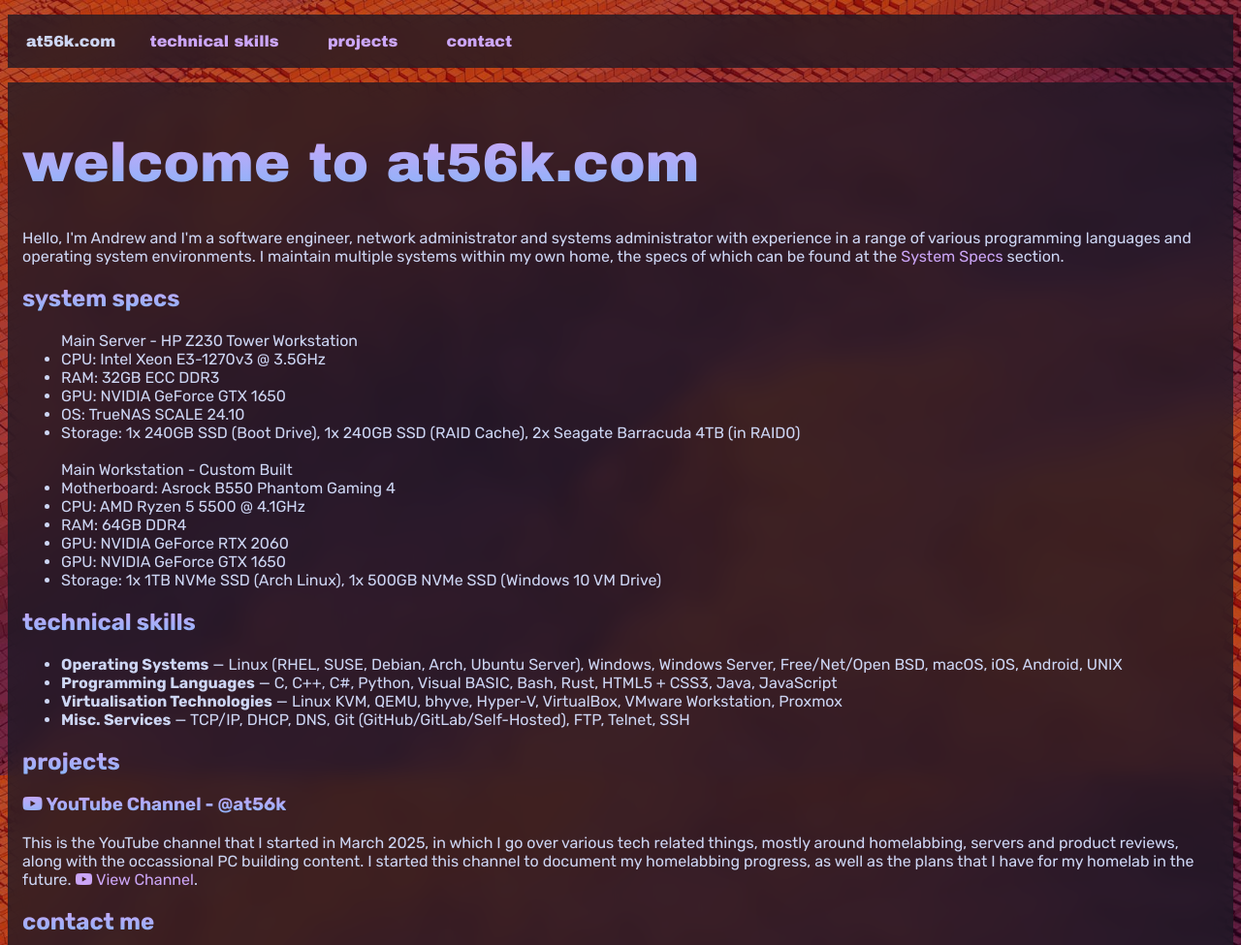
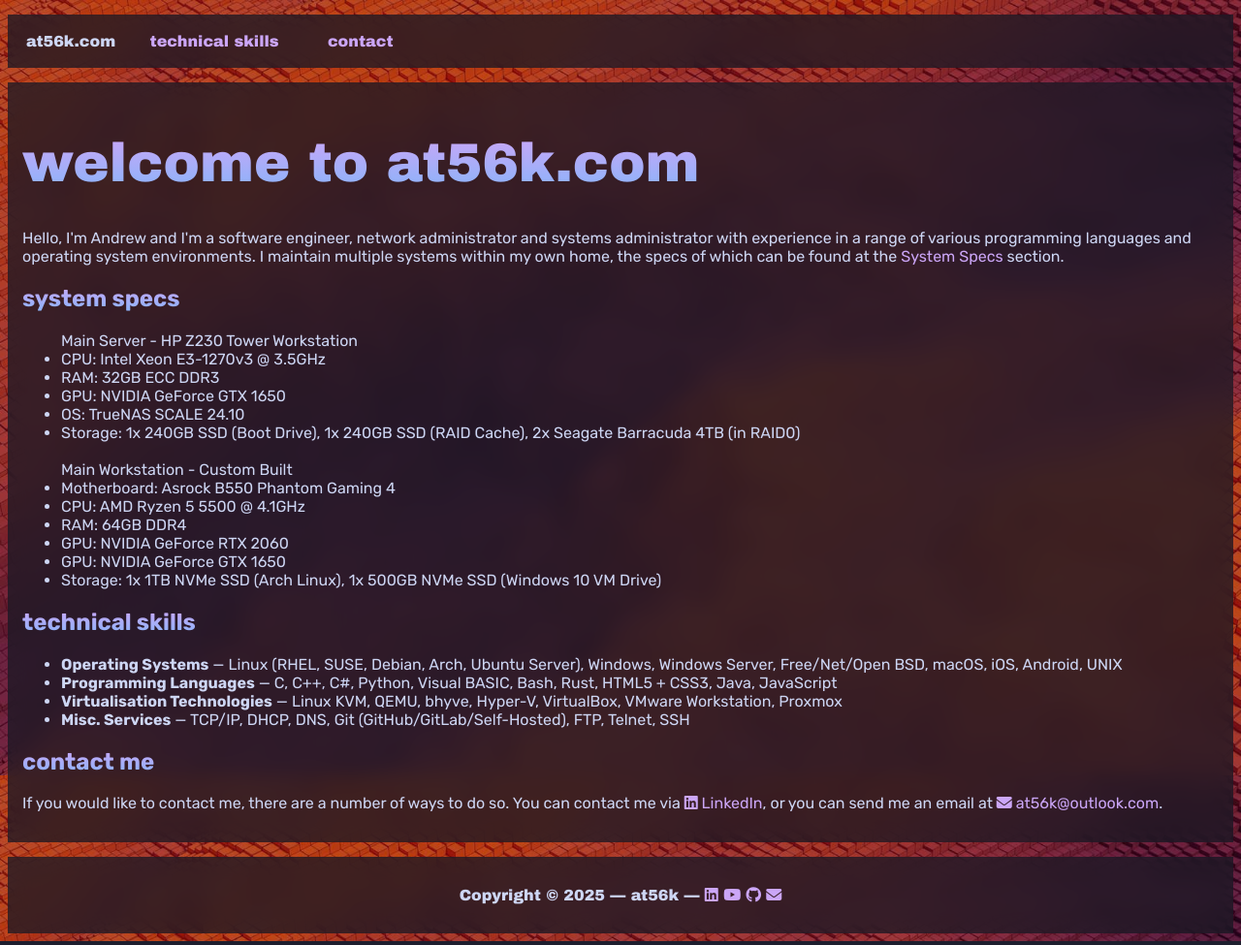
Before and after one commit to at56k/at56k.com, a plain HTML site: page index.html in a window 1280 px wide. Shown: the top 975 px of the page at 97% size. Drawn offline with Linux system fonts and the light colour scheme.

Commit message:
Update index.html

```diff
--- a/index.html
+++ b/index.html
@@ -17,7 +17,6 @@
                 <ul>
                     <li class="sitename">at56k.com</li>
                     <a href="#skills"><li>Technical Skills</li></a>
-                    <a href="#projects"><li>Projects</li></a>
                     <a href="#contact"><li>Contact</li></a>
                 </ul>
             </header>
@@ -57,14 +56,6 @@
                     <li><b>Misc. Services</b> &mdash; TCP/IP, DHCP, DNS, Git (GitHub/GitLab/Self-Hosted), FTP, Telnet, SSH</li>
                 </ul>
 
-                <h2 id="projects">Projects</h2>
-                <h3 class="ignore-lowercase"><a href="https://youtube.com/@at56k"><i class="fa-brands fa-youtube"></i> YouTube Channel - @at56k</a></h3>
-                <p>
-                    This is the YouTube channel that I started in March 2025, in which I go over various tech related things, mostly around homelabbing, servers
-                    and product reviews, along with the occassional PC building content. I started this channel to document my homelabbing progress, as well as
-                    the plans that I have for my homelab in the future. <a href="https://youtube.com/@at56k"><i class="fa-brands fa-youtube"></i> View Channel</a>.
-                </p>
-
                 <h2 id="contact">Contact Me</h2>
                 <p>
                     If you would like to contact me, there are a number of ways to do so. You can contact me via
```
